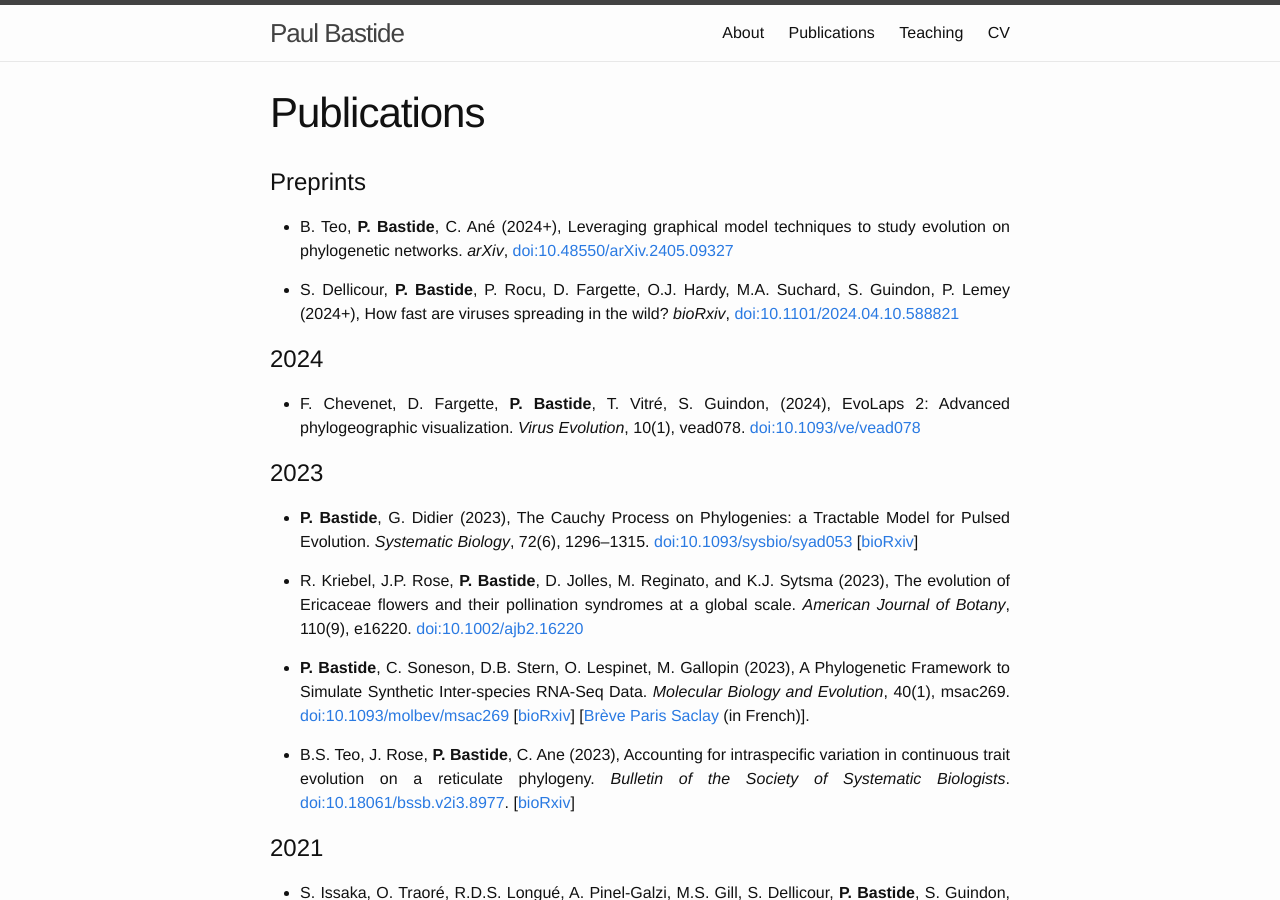
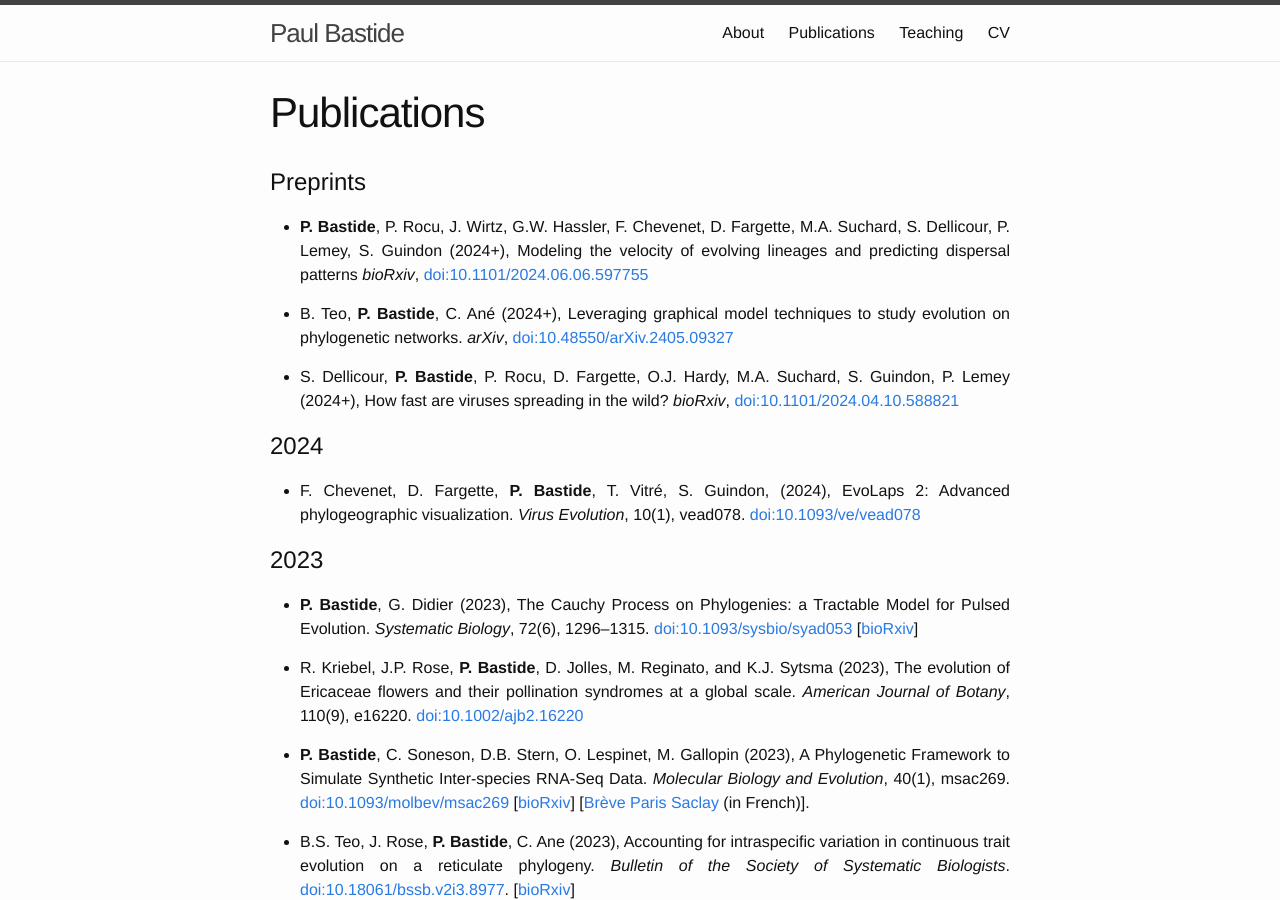
Before and after one commit to pbastide/pbastide.github.io, a Jekyll site: the page built from publi.md, in a window 1280 px wide and 900 px high. Built offline with Jekyll 4.4.1, drawn with Linux system fonts in a browser that asks for light colours.

Commit message:
update publi

```diff
--- a/publi.md
+++ b/publi.md
@@ -6,6 +6,11 @@ weight: 3
 <!-- https://github.com/jthlab/jthlab.github.io -->
 
 # Preprints
+
+* **P. Bastide**, P. Rocu, J. Wirtz, G.W. Hassler, F. Chevenet, D. Fargette, M.A. Suchard, S. Dellicour, P. Lemey, S. Guindon (2024+),
+Modeling the velocity of evolving lineages and predicting dispersal patterns
+*bioRxiv*,
+[doi:10.1101/2024.06.06.597755 ](https://doi.org/10.1101/2024.06.06.597755 )
 
 * B. Teo, **P. Bastide**, C. Ané (2024+), Leveraging graphical model techniques to study evolution on phylogenetic networks. *arXiv*,
 [doi:10.48550/arXiv.2405.09327](https://doi.org/10.48550/arXiv.2405.09327)
```
